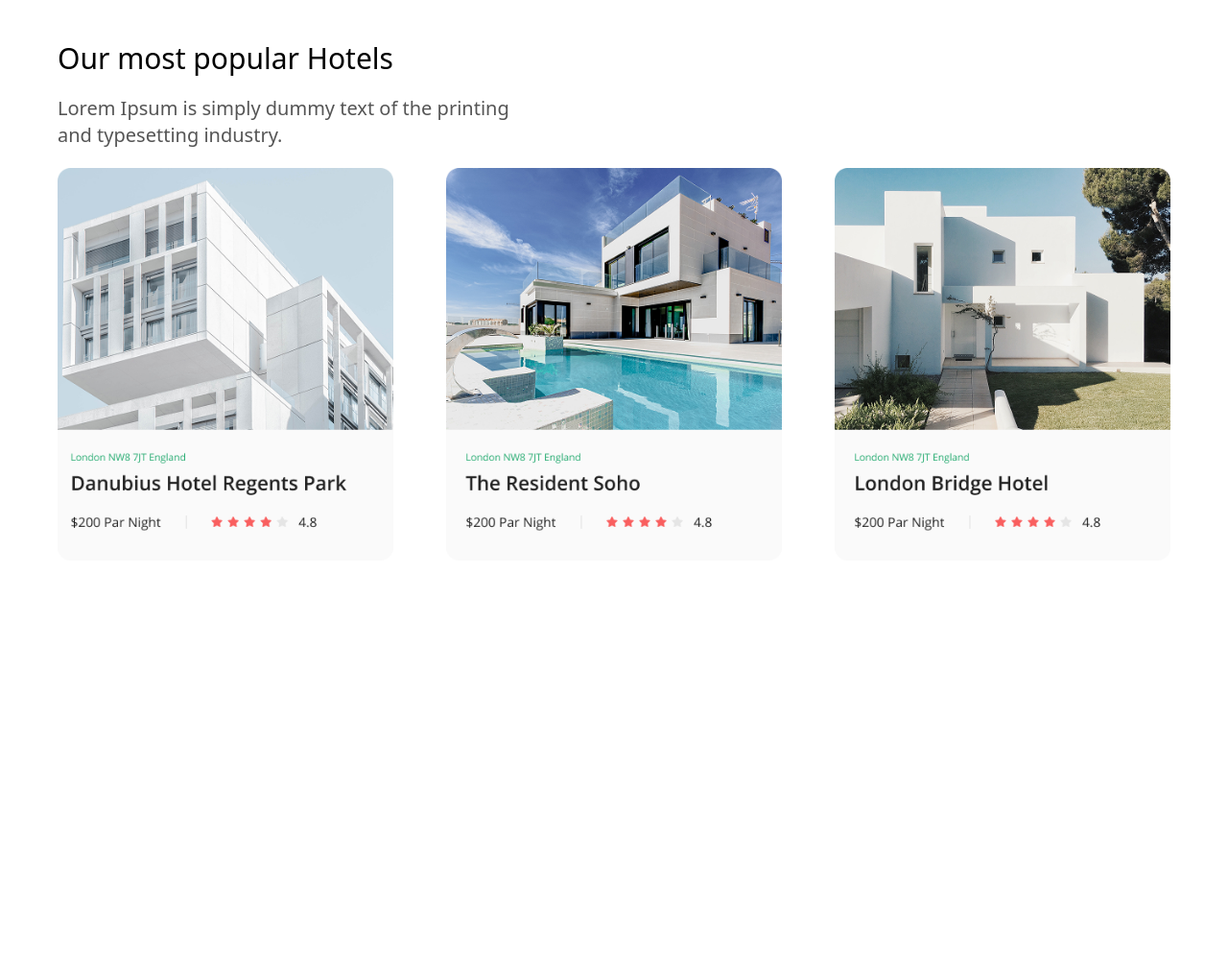
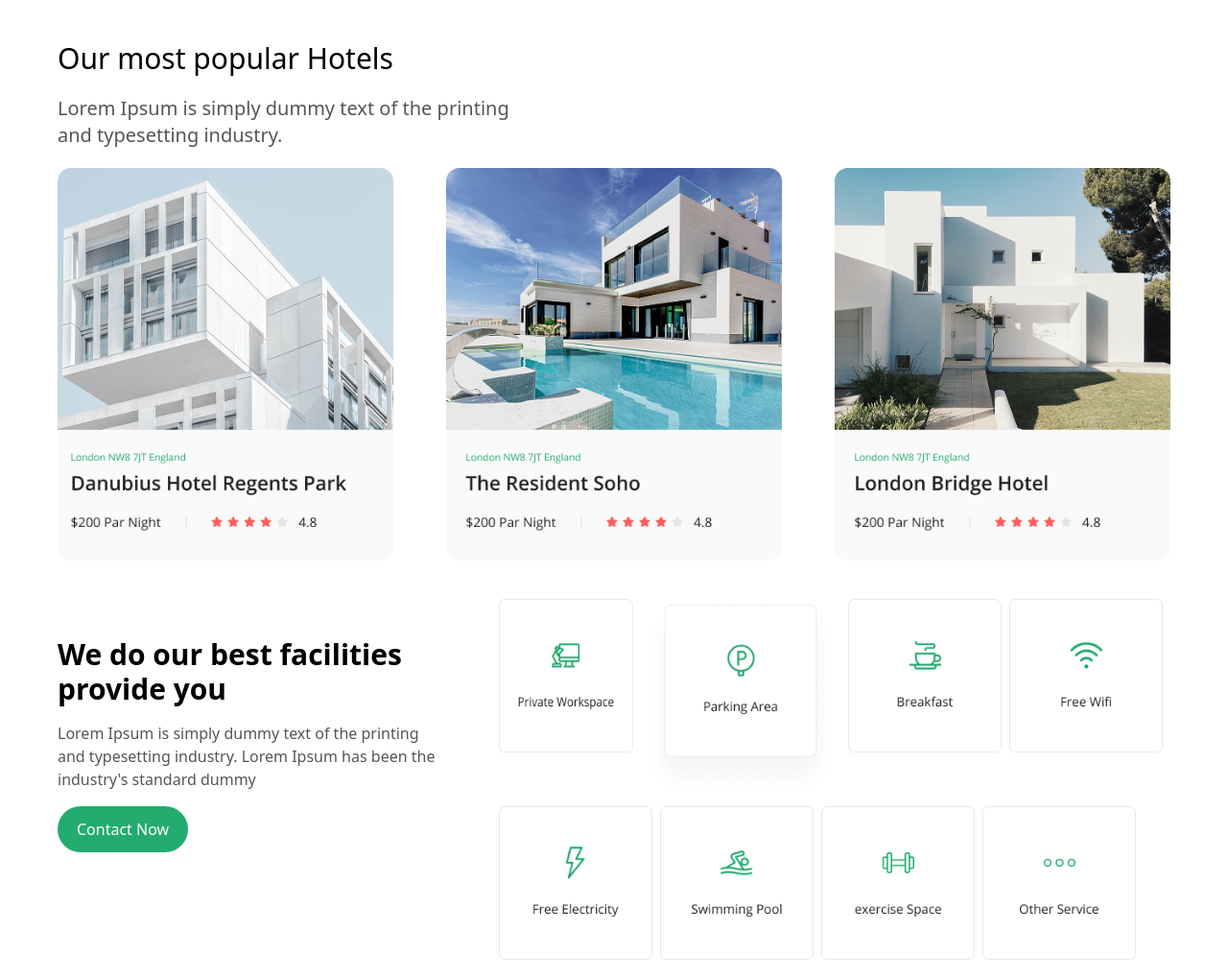
Before and after one commit to hakimovasharifa10-boop/Homework12, a website: page page1.html in a window 1280 px wide. Shown: the part 765-1785 px from the top of the page at 96% size. Before the commit the page ends 1369 px from the top, so only its background shows below. Drawn offline with Linux system fonts and the light colour scheme.

Commit message:
third section

```diff
--- a/page1.html
+++ b/page1.html
@@ -75,5 +75,47 @@
         </div>
       </div>
     </section>
+    <section>
+      <div class="p-5 max-w-300 m-auto lg:flex lg:justify-between gap-15">
+        <div>
+          <h2 class="text-3xl font-[600] lg:w-[400px] lg:mt-10">
+            We do our best facilities provide you
+          </h2>
+          <p class="text-[#555555] py-4 lg:w-[400px]">
+            Lorem Ipsum is simply dummy text of the printing and typesetting
+            industry. Lorem Ipsum has been the industry's standard dummy
+          </p>
+          <button
+            class="bg-[#24AB70] text-white py-3 px-5 rounded-full m-auto block mt-5 lg:m-0"
+          >
+            Contact Now
+          </button>
+        </div>
+        <div class="flex overflow-x-auto gap-5 p-5 lg:hidden">
+          <img src="./images/Private Workspace cart.png" alt="" class="h-40" />
+          <img src="./images/Parking Area cart.png" alt="" class="h-52" />
+          <img src="./images/Breakfast cart.png" alt="" class="h-40" />
+          <img src="./images/Free Wifi cart.png" alt="" class="h-40" />
+          <img src="./images/Free Electricity cart.png" alt="" class="h-40" />
+          <img src="./images/Swimming Pool cart.png" alt="" class="h-40" />
+          <img src="./images/exercise Space cart.png" alt="" class="h-40" />
+          <img src="./images/Other Service cart.png" alt="" class="h-40" />
+        </div>
+        <div class="hidden lg:flex flex-wrap  lg:gap-2">
+          <img
+            src="./images/Private Workspace cart.png"
+            alt=""
+            class="h-40 w-35"
+          />
+          <img src="./images/Parking Area cart.png" alt="" class="h-52" />
+          <img src="./images/Breakfast cart.png" alt="" class="h-40" />
+          <img src="./images/Free Wifi cart.png" alt="" class="h-40" />
+          <img src="./images/Free Electricity cart.png" alt="" class="h-40" />
+          <img src="./images/Swimming Pool cart.png" alt="" class="h-40" />
+          <img src="./images/exercise Space cart.png" alt="" class="h-40" />
+          <img src="./images/Other Service cart.png" alt="" class="h-40" />
+        </div>
+      </div>
+    </section>
   </body>
 </html>
```
Also changed, not shown: src/output.css.
